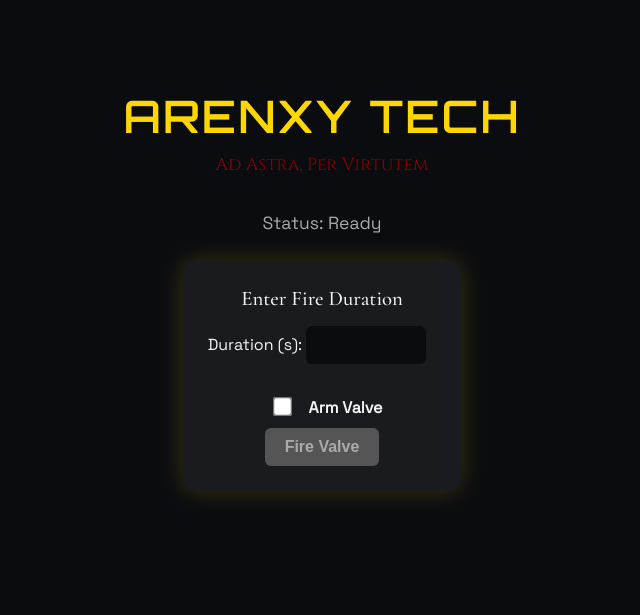
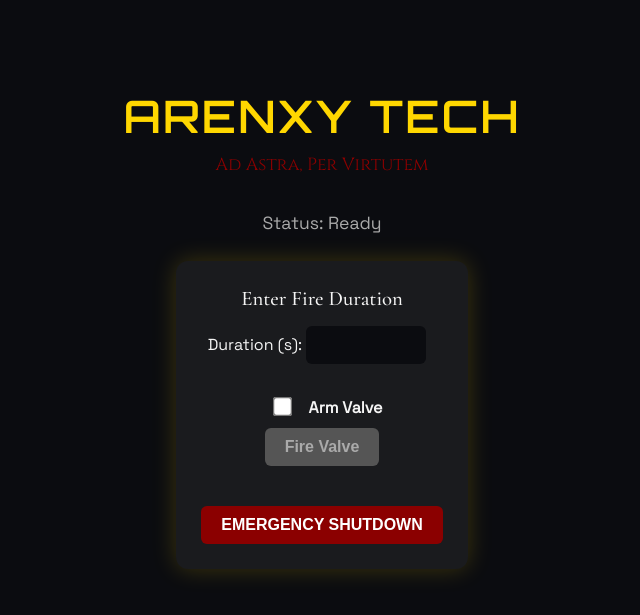
Before and after one commit to jcheeks7/Cold-Gas-Thruster, a Flask app: page / in a window 1280 px wide. Shown: the top 615 px of the page, without its empty margins (318-958 px from the left). Run offline with Flask 3, Linux system fonts and the light colour scheme.

Commit message:
Update index.html

```diff
--- a/src/python/thruster_control/templates/index.html
+++ b/src/python/thruster_control/templates/index.html
@@ -9,8 +9,8 @@
 
   <style>
     body {
-      background-color: #0B0C10; /* Abyss Black */
-      color: #F5F5F5;            /* Stellar White */
+      background-color: #0B0C10;
+      color: #F5F5F5;
       font-family: 'Space Grotesk', 'Open Sans', sans-serif;
       text-align: center;
       padding: 50px;
@@ -19,21 +19,21 @@
     h1 {
       font-family: 'Orbitron', sans-serif;
       font-size: 2.8em;
-      color: #FFD700; /* Halo Gold */
+      color: #FFD700;
       letter-spacing: 2px;
       margin-bottom: 0.2em;
     }
 
     .motto {
       font-family: 'Cinzel', serif;
-      color: #8B0000; /* Deep Crimson */
+      color: #8B0000;
       font-size: 1.1em;
       margin-bottom: 2em;
     }
 
     .status {
       font-size: 1.1em;
-      color: #A9A9A9; /* Ash Grey */
+      color: #A9A9A9;
       margin-bottom: 1.5em;
     }
 
@@ -48,7 +48,7 @@
       background-color: #1a1b1e;
       padding: 25px;
       border-radius: 12px;
-      box-shadow: 0 0 25px rgba(255, 215, 0, 0.2); /* Halo glow */
+      box-shadow: 0 0 25px rgba(255, 215, 0, 0.2);
       margin-bottom: 30px;
     }
 
@@ -82,12 +82,45 @@
       border-radius: 6px;
       cursor: pointer;
       font-weight: bold;
+      transition: all 0.3s ease;
     }
 
     button:disabled {
       background-color: #555;
       color: #aaa;
       cursor: not-allowed;
+    }
+
+    #fireBtn.firing {
+      animation: glowPulse 0.6s ease-in-out infinite alternate;
+    }
+
+    @keyframes glowPulse {
+      from {
+        box-shadow: 0 0 10px #FFD700;
+      }
+      to {
+        box-shadow: 0 0 25px #FFD700, 0 0 15px #FFD700 inset;
+      }
+    }
+
+    #countdown {
+      font-size: 1.5em;
+      font-weight: bold;
+      color: #F5F5F5;
+      margin-top: 20px;
+    }
+
+    #emergency {
+      margin-top: 20px;
+      background-color: #8B0000;
+      color: white;
+      border: none;
+      padding: 10px 20px;
+      font-weight: bold;
+      border-radius: 6px;
+      cursor: pointer;
+      font-size: 1em;
     }
 
     table {
@@ -121,10 +154,51 @@
   </style>
 
   <script>
+    let countdownInterval;
+
     function toggleFireButton() {
       const armed = document.getElementById('armed').checked;
       document.getElementById('fireBtn').disabled = !armed;
     }
+
+    function startCountdown(duration) {
+      const fireBtn = document.getElementById('fireBtn');
+      const countdownDisplay = document.getElementById('countdown');
+      let timeLeft = duration;
+
+      fireBtn.classList.add('firing');
+      fireBtn.disabled = true;
+      countdownDisplay.textContent = `🔥 Igniting... ${timeLeft.toFixed(1)}s`;
+
+      countdownInterval = setInterval(() => {
+        timeLeft -= 0.1;
+        if (timeLeft <= 0) {
+          clearInterval(countdownInterval);
+          countdownDisplay.textContent = "✅ Valve firing complete.";
+          fireBtn.classList.remove('firing');
+          fireBtn.disabled = false;
+          document.getElementById('armed').checked = false;
+        } else {
+          countdownDisplay.textContent = `🔥 Igniting... ${timeLeft.toFixed(1)}s`;
+        }
+      }, 100);
+    }
+
+    function emergencyShutdown() {
+      clearInterval(countdownInterval);
+      document.getElementById('countdown').textContent = "🚨 Emergency Shutdown Activated!";
+      document.getElementById('fireBtn').classList.remove('firing');
+      document.getElementById('fireBtn').disabled = false;
+      document.getElementById('armed').checked = false;
+    }
+
+    window.addEventListener("DOMContentLoaded", () => {
+      const form = document.querySelector("form");
+      form.addEventListener("submit", (e) => {
+        const duration = parseFloat(document.querySelector('input[name="duration"]').value);
+        startCountdown(duration);
+      });
+    });
   </script>
 </head>
 
@@ -145,6 +219,8 @@
     <input type="checkbox" id="armed" onchange="toggleFireButton()">
     <label for="armed"><strong>Arm Valve</strong></label><br>
     <button id="fireBtn" type="submit" disabled>Fire Valve</button>
+    <div id="countdown"></div>
+    <button id="emergency" type="button" onclick="emergencyShutdown()">EMERGENCY SHUTDOWN</button>
   </form>
 
   {% if logs %}
```
